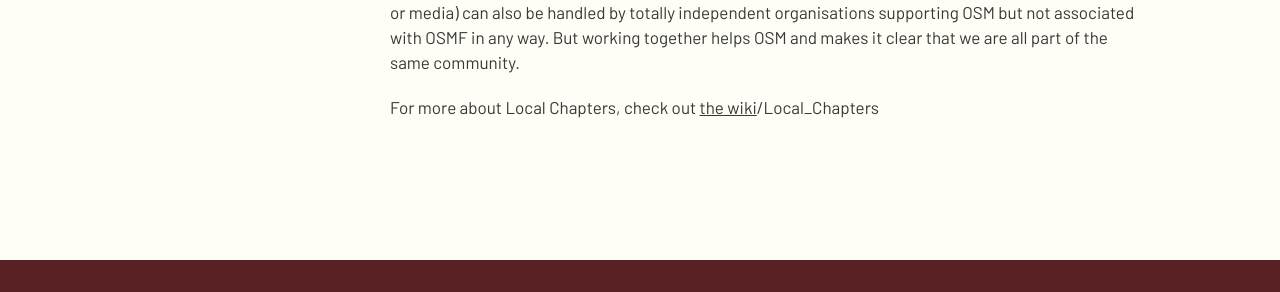
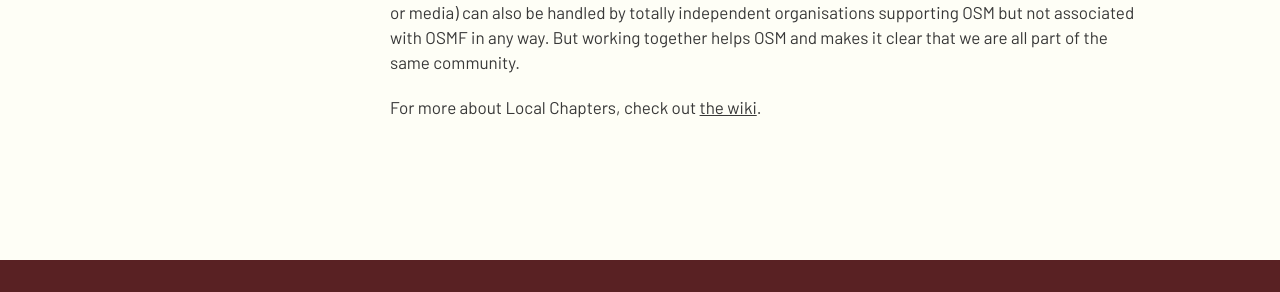
Before and after one commit to openstreetmap/stateofthemap-2019, a Jekyll site: the page built from sessions/8GY9WF.html, in a window 1280 px wide and 1224 px high. Shown: the part 561-853 px from the top of the window. Built offline with Jekyll 4.4.1, drawn with Linux system fonts in a browser that asks for light colours.

Commit message:
fix "typo" in link to local chapter wiki page
 closes #27

```diff
--- a/sessions/8GY9WF.html
+++ b/sessions/8GY9WF.html
@@ -14,4 +14,4 @@
 <p>Local Chapters are not-for-profit legal entities to be established within different territories around the world which can act as official local representatives of the Foundation when dealing with local government, business and media. </p>
 <p>OSMF is an organisation is incorporated in Great Britain. It wants to support the OpenStreetMap project (and other free mapping projects, where applicable) in the whole world. But it can't be everywhere and reach everybody, especially people speaking languages other than English. Local chapters can extend the reach of OSMF, foster local communities, help with legal and financial matters in their respective countries and generally promote OSM in their local areas.</p>
 <p>Some of these goals (such as handling financial matters or providing a point of contact for government or media) can also be handled by totally independent organisations supporting OSM but not associated with OSMF in any way. But working together helps OSM and makes it clear that we are all part of the same community. </p>
-<p>For more about Local Chapters, check out <a href="https://wiki.openstreetmap.org/wiki/Foundation">the wiki</a>/Local_Chapters</p>
+<p>For more about Local Chapters, check out <a href="https://wiki.openstreetmap.org/wiki/Foundation/Local_Chapters">the wiki</a>.</p>
```
